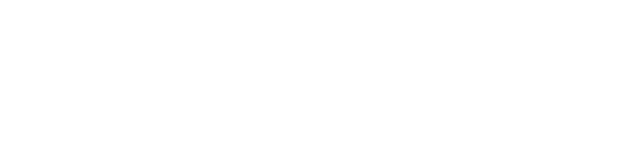
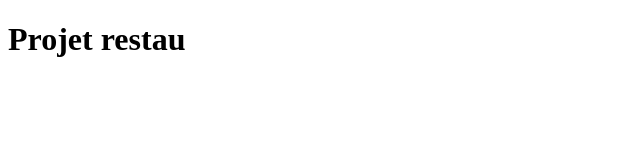
Before and after one commit to Begula08/Projet_restaurant, a plain HTML site: page index.html in a window 1280 px wide. Shown: the whole page, without its empty margins (0-640 px from the left). Drawn offline with Linux system fonts and the light colour scheme.

Commit message:
charte graphique

```diff
--- a/index.html
+++ b/index.html
@@ -14,7 +14,9 @@
 </head>
 
 <body>
-
+<header>
+    <h1>Projet restau</h1>
+</header>
 </body>
 
 </html>
```
Also changed, not shown: asset/icon.png (added), asset/palette.png (added), asset/police.png (added), readme.md.
